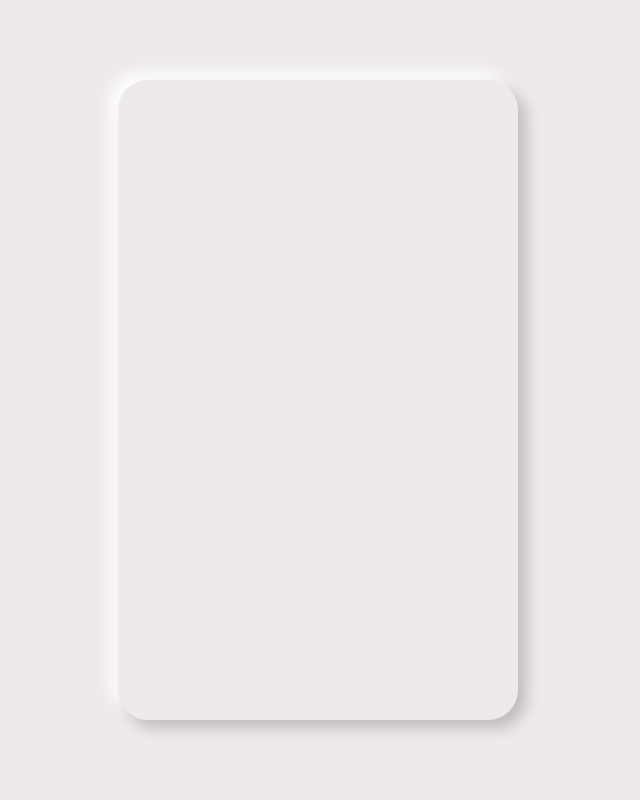
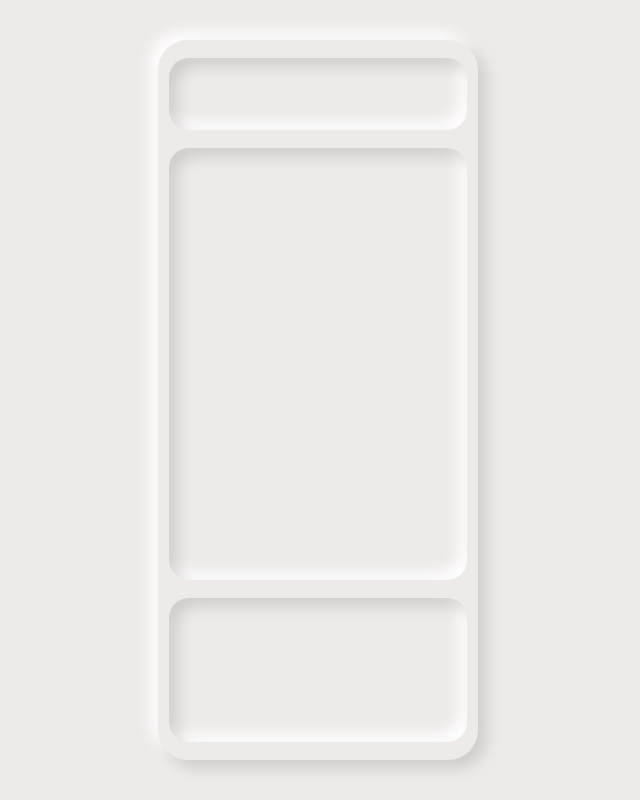
Before and after one commit to curry0622/Tetris-Web-Game, a React (Create React App) app: page / in a window 1280 px wide. Shown: the whole page, without its empty margins (322-962 px from the left). Built offline with nearby package versions, Linux system fonts and the light colour scheme.

Commit message:
feat: layout of status, screen, control

```diff
--- a/src/game/board.tsx
+++ b/src/game/board.tsx
@@ -1,6 +1,15 @@
 import React from 'react';
 import classNames from 'classnames';
+import Status from './status';
+import Screen from './screen';
+import Control from './control';
 
-const Board: React.FC = () => <div className={classNames('board-container')} />;
+const Board: React.FC = () => (
+  <div className={classNames('board-container')}>
+    <Status />
+    <Screen />
+    <Control />
+  </div>
+);
 
 export default Board;
--- /dev/null
+++ b/src/game/control/index.tsx
@@ -0,0 +1,8 @@
+import React from 'react';
+import classNames from 'classnames';
+
+const Control: React.FC = () => (
+  <div className={classNames('control-container')} />
+);
+
+export default Control;
--- /dev/null
+++ b/src/game/screen/index.tsx
@@ -0,0 +1,8 @@
+import React from 'react';
+import classNames from 'classnames';
+
+const Screen: React.FC = () => (
+  <div className={classNames('screen-container')} />
+);
+
+export default Screen;
--- /dev/null
+++ b/src/game/status/index.tsx
@@ -0,0 +1,8 @@
+import React from 'react';
+import classNames from 'classnames';
+
+const Status: React.FC = () => (
+  <div className={classNames('status-container')} />
+);
+
+export default Status;
--- a/src/scss/game/board.scss
+++ b/src/scss/game/board.scss
@@ -1,9 +1,17 @@
+@import './status/';
+@import './screen/';
+@import './control/';
+
 .board-container {
-  min-width: 25rem;
-  min-height: 40rem;
+  display: flex;
+  flex-direction: column;
+  align-items: center;
+  justify-content: space-evenly;
+  width: 25%;
+  height: 90%;
   background-color: #edeae9;
   border-radius: 30px;
   box-shadow:
-    8px 8px 15px rgba(0, 0, 0, 0.2),
+    8px 8px 15px rgba(0, 0, 0, 0.13),
     -8px -8px 15px rgba(255, 255, 255, 1);
 }
--- /dev/null
+++ b/src/scss/game/control/index.scss
@@ -0,0 +1,8 @@
+.control-container {
+  width: 93%;
+  height: 20%;
+  border-radius: 20px;
+  box-shadow:
+    inset 8px 8px 15px rgba(0, 0, 0, 0.13),
+    inset -8px -8px 15px rgba(255, 255, 255, 1);
+}
--- a/src/scss/game/index.scss
+++ b/src/scss/game/index.scss
@@ -1,8 +1,8 @@
 @import './board.scss';
 
 .game-container {
-  min-width: 100vw;
-  min-height: 100vh;
+  width: 100vw;
+  height: 100vh;
   display: flex;
   justify-content: center;
   align-items: center;
--- /dev/null
+++ b/src/scss/game/screen/index.scss
@@ -0,0 +1,8 @@
+.screen-container {
+  width: 93%;
+  height: 60%;
+  border-radius: 20px;
+  box-shadow:
+    inset 8px 8px 15px rgba(0, 0, 0, 0.13),
+    inset -8px -8px 15px rgba(255, 255, 255, 1);
+}
--- /dev/null
+++ b/src/scss/game/status/index.scss
@@ -0,0 +1,8 @@
+.status-container {
+  width: 93%;
+  height: 10%;
+  border-radius: 20px;
+  box-shadow:
+    inset 8px 8px 15px rgba(0, 0, 0, 0.13),
+    inset -8px -8px 15px rgba(255, 255, 255, 1);
+}
--- a/src/scss/index.scss
+++ b/src/scss/index.scss
@@ -7,10 +7,13 @@
 }
 
 html {
+  min-width: 100vw;
   min-height: 100vh;
 }
 
 body {
+  min-width: 100vw;
+  min-height: 100vh;
   margin: 0;
   font-family: -apple-system, BlinkMacSystemFont, 'Segoe UI', 'Roboto', 'Oxygen',
     'Ubuntu', 'Cantarell', 'Fira Sans', 'Droid Sans', 'Helvetica Neue',
@@ -18,8 +21,3 @@ body {
   -webkit-font-smoothing: antialiased;
   -moz-osx-font-smoothing: grayscale;
 }
-
-code {
-  font-family: source-code-pro, Menlo, Monaco, Consolas, 'Courier New',
-    monospace;
-}
```
